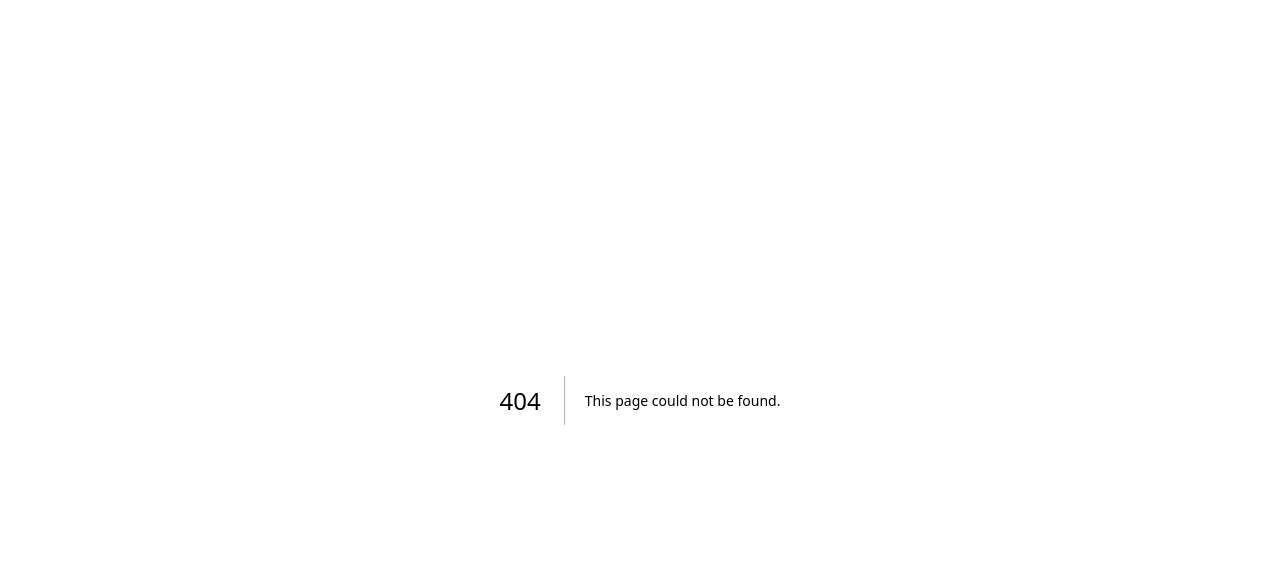
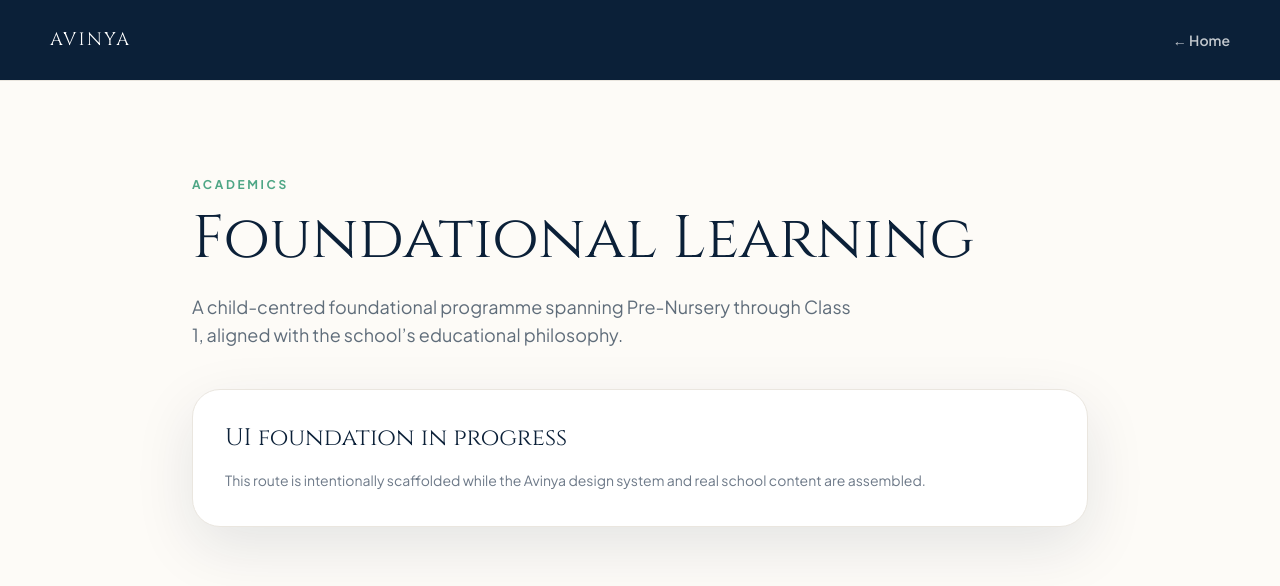
Before and after one commit to vaniedutrust-coder/avinya-vidya-mandir., a Next.js app: page /academics in a window 1280 px wide. Before the commit this address had no page. Shown: the top 586 px of the page. Built offline with nearby package versions, Linux system fonts and the light colour scheme.

Commit message:
feat: scaffold Avinya public routes

```diff
--- /dev/null
+++ b/app/academics/page.tsx
@@ -0,0 +1,5 @@
+import { SectionPage } from "../../components/section-page";
+
+export default function Page() {
+  return <SectionPage eyebrow="Academics" title="Foundational Learning" description="A child-centred foundational programme spanning Pre-Nursery through Class 1, aligned with the school’s educational philosophy." />;
+}
```
